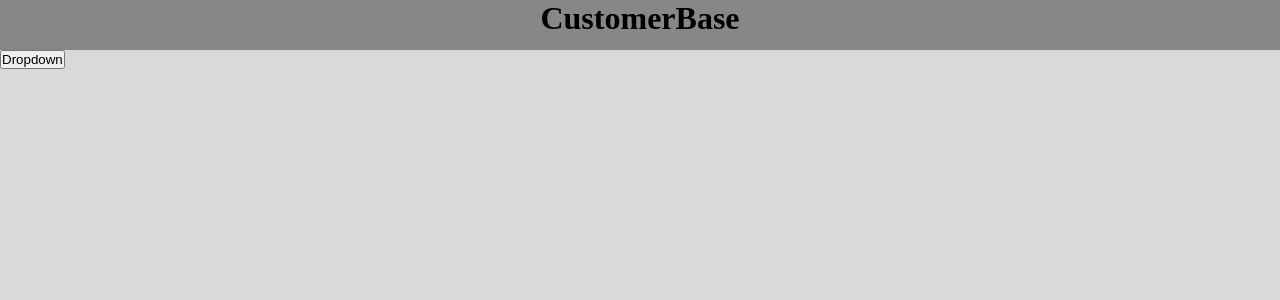
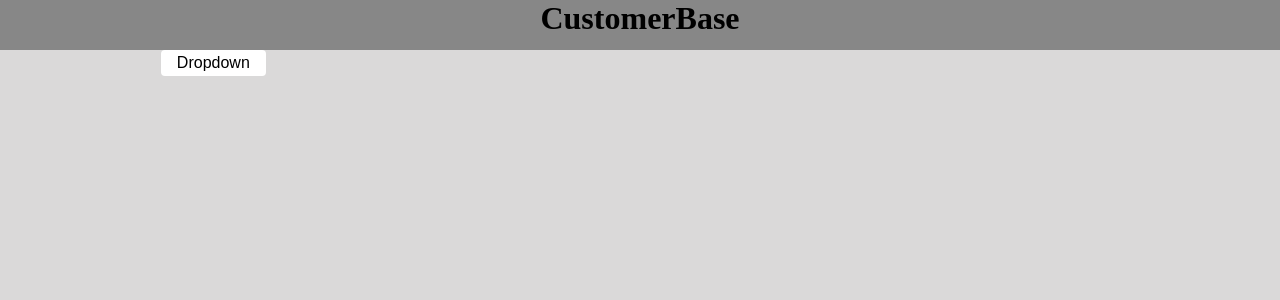
Before and after one commit to timhadler/client-base, a React (Create React App) app: page / in a window 1280 px wide. Shown: the top 300 px of the page. Built offline with nearby package versions, Linux system fonts and the light colour scheme.

Commit message:
styled dropdown box

```diff
--- a/src/index.css
+++ b/src/index.css
@@ -51,18 +51,37 @@ body {
 
 
 /* Dropdown Button */
+.dropbtn {
+  background-color: white;
+  padding-right: 16px;
+  padding-left: 16px;
+  padding-top: 4px;
+  padding-bottom: 4px;
+  font-size: 16px;
+  border: none;
+  border-radius: 4px;
+}
 
+.dropbtn:hover, .dropbtn.focus {
+  background-color: #C5C5C5;
+}
+
+.dropdown-content p:hover {background-color: #ddd}
+
+.dropdown {
+  text-align: center;
+  position: relative;
+}
 
 /* Dropdown Content (Hidden by Default) */
 .dropdown-content {
   display: none;
-  position: absolute;
+  position: sticky;
   background-color: #f1f1f1;
   min-width: 160px;
   box-shadow: 0px 8px 16px 0px rgba(0,0,0,0.2);
   z-index: 1;
 }
 
-
 /* Show the dropdown menu (use JS to add this class to the .dropdown-content container when the user clicks on the dropdown button) */
 .show {display:block;}
```
